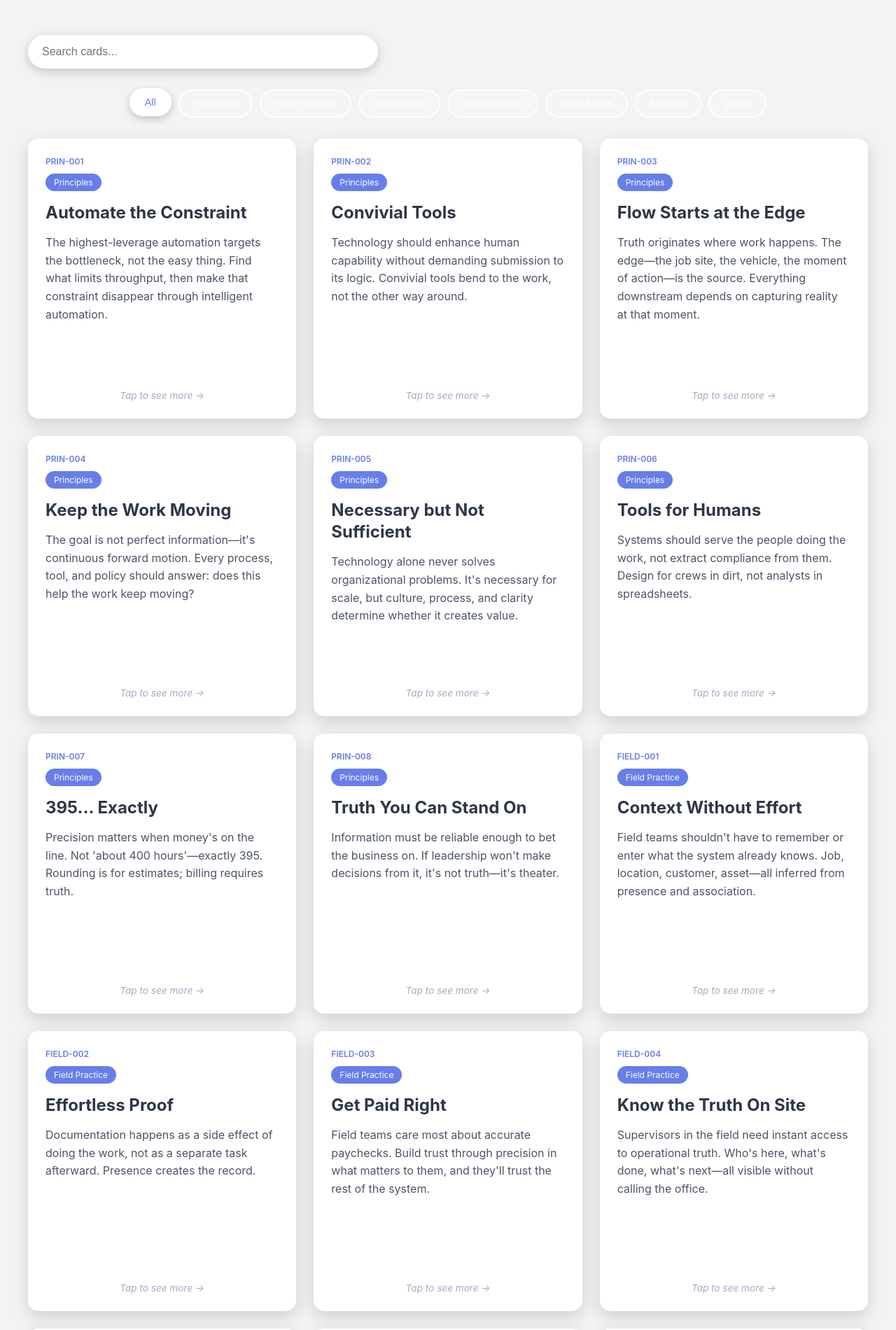
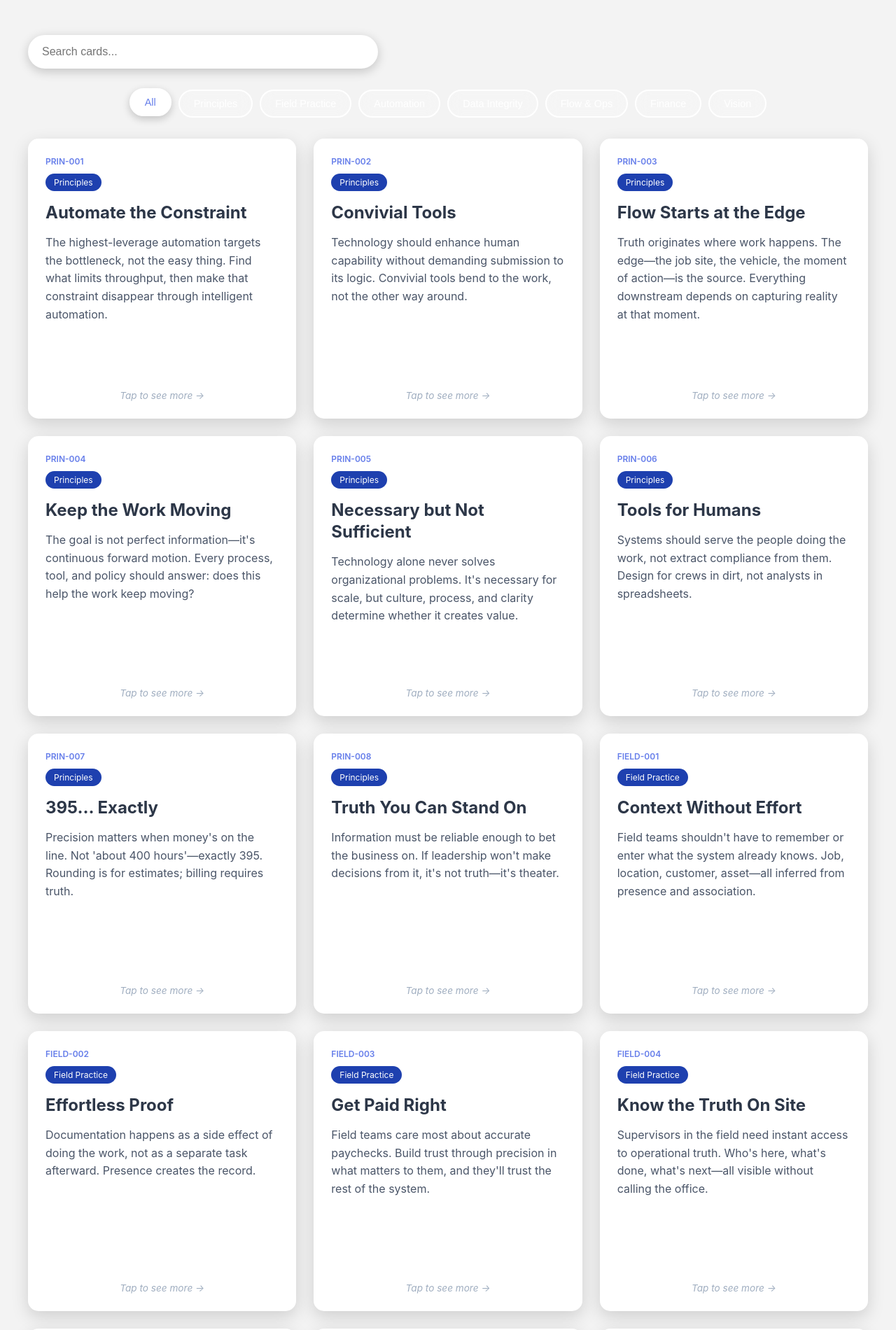
Before and after one commit to greg-e/limosa.work, a Jekyll site: the page pages/zettel_cards.html, which Jekyll copies as it is, in a window 1280 px wide. Shown: the top 1900 px of the page at 70% size. Built offline with Jekyll 4.4.1, drawn with Linux system fonts in a browser that asks for light colours.

Commit message:
Change card background color from #667eea to #1e40af

```diff
--- a/pages/zettel_cards.html
+++ b/pages/zettel_cards.html
@@ -143,7 +143,7 @@
         .card-family {
             display: inline-block;
             padding: 5px 12px;
-            background: #667eea;
+            background: #1e40af;
             color: white;
             border-radius: 15px;
             font-size: 0.75rem;
```
